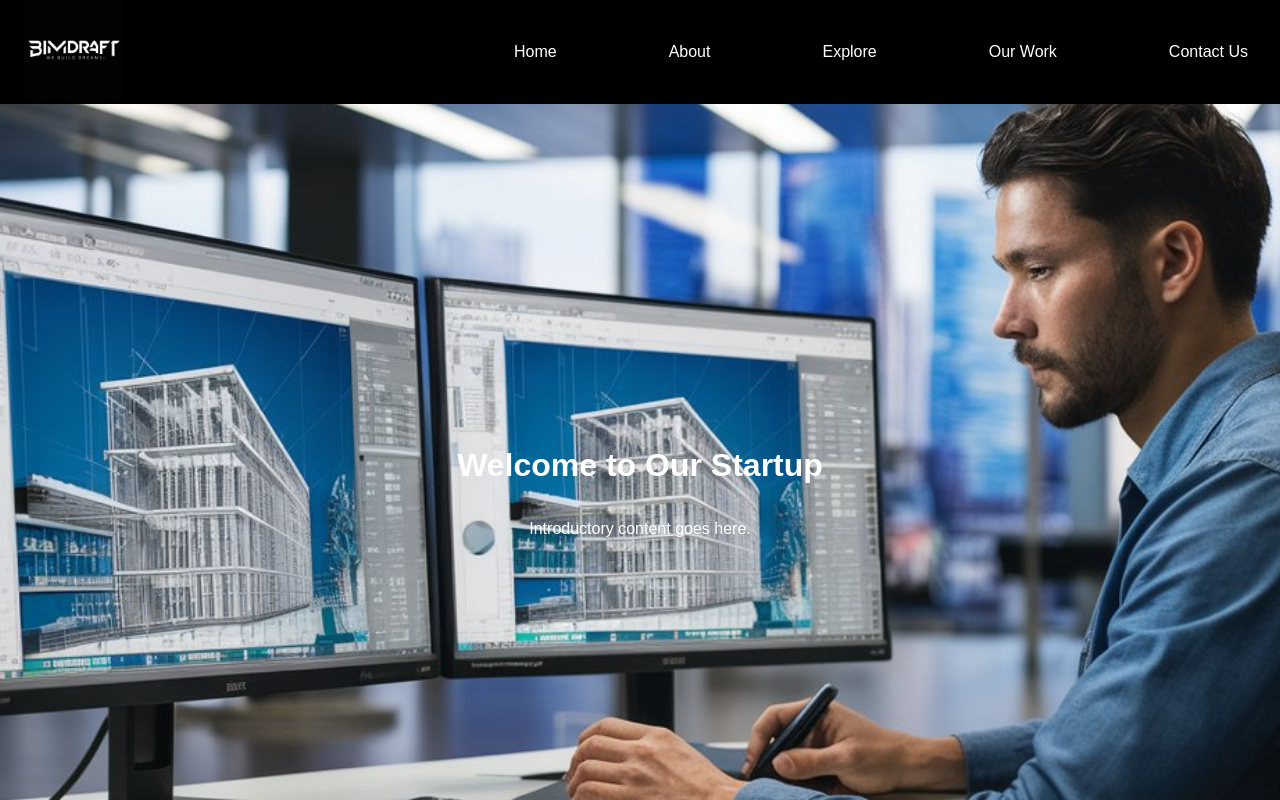
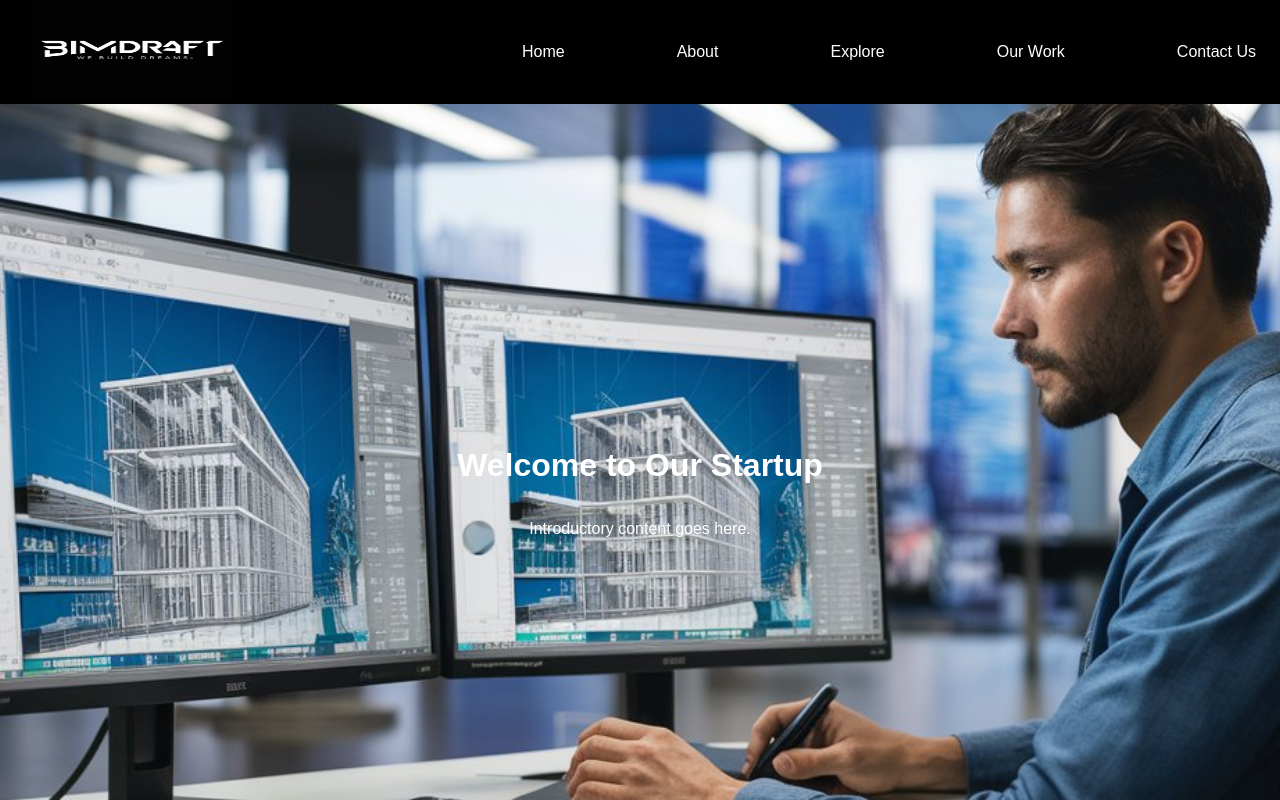
Before and after one commit to Rahul-Khawse/bim-draft, a React (Create React App) app: page / in a window 1280 px wide. Shown: the top 800 px of the page. Built offline with nearby package versions, Linux system fonts and the light colour scheme.

Commit message:
favicon added

```diff
--- a/public/index.html
+++ b/public/index.html
@@ -2,7 +2,7 @@
 <html lang="en">
   <head>
     <meta charset="utf-8" />
-    <link rel="icon" href="%PUBLIC_URL%/favicon.ico" />
+    <link rel="icon" href="./favicon.ico" />
     <meta name="viewport" content="width=device-width, initial-scale=1" />
     <meta name="theme-color" content="#000000" />
     <meta
@@ -24,7 +24,7 @@
       work correctly both with client-side routing and a non-root public URL.
       Learn how to configure a non-root public URL by running `npm run build`.
     -->
-    <title>React App</title>
+    <title>BIM Draft</title>
   </head>
   <body>
     <noscript>You need to enable JavaScript to run this app.</noscript>
--- a/src/App.js
+++ b/src/App.js
@@ -4,7 +4,6 @@ import { Element } from 'react-scroll';
 import './App.css';
 import aboutImage from './aboutImage.jpeg';
 import projectImage1 from './projectImage1.jpeg';
-import projectImage2 from './projectImage2.jpeg';
 import projectImage3 from './projectImage3.jpeg';
 import ContactUs from './ContactUs';
 import Footer from './Footer';
@@ -83,11 +82,6 @@ function App() {
             Our tech-savvy BIM teams partner with you to overcome building design and construction challenges,
             boosting AEC industry productivity.</p>
           </div>
-          {/* <div className="project-card">
-            <img src={projectImage2} alt="Project 2" />
-            <h3>Project 2</h3>
-            <p>Description of Project 2.</p>
-          </div> */}
           <div className="project-card">
             <img src={projectImage3} alt="Project 3" />
             <h3>CAD SERVICES</h3>
@@ -99,7 +93,13 @@ function App() {
         </div>
       </Element>
 
-      <ContactUs />
+      <Element name="contact" className="section contact-section">
+        <h2>Contact Us</h2>
+        <button>Get In Touch</button>
+      </Element>
+
+
+      {/* <ContactUs /> */}
       <Footer />
     </div>
   );
--- a/src/Navbar.css
+++ b/src/Navbar.css
@@ -2,7 +2,7 @@
     display: flex;
     align-items: center;
     justify-content: space-between;
-    padding: 0rem 1.5rem;
+    padding: 0rem 2rem;
     background-color: #000000;
     position: fixed;
     top: 0;
@@ -12,6 +12,7 @@
 
   .navbar-logo img {
     height: 100px;
+    width: 200px;
     /* border-radius: 50%; */
   }
 
```
Also changed, not shown: 1 other file (tests, documents, lock files or other folders).
